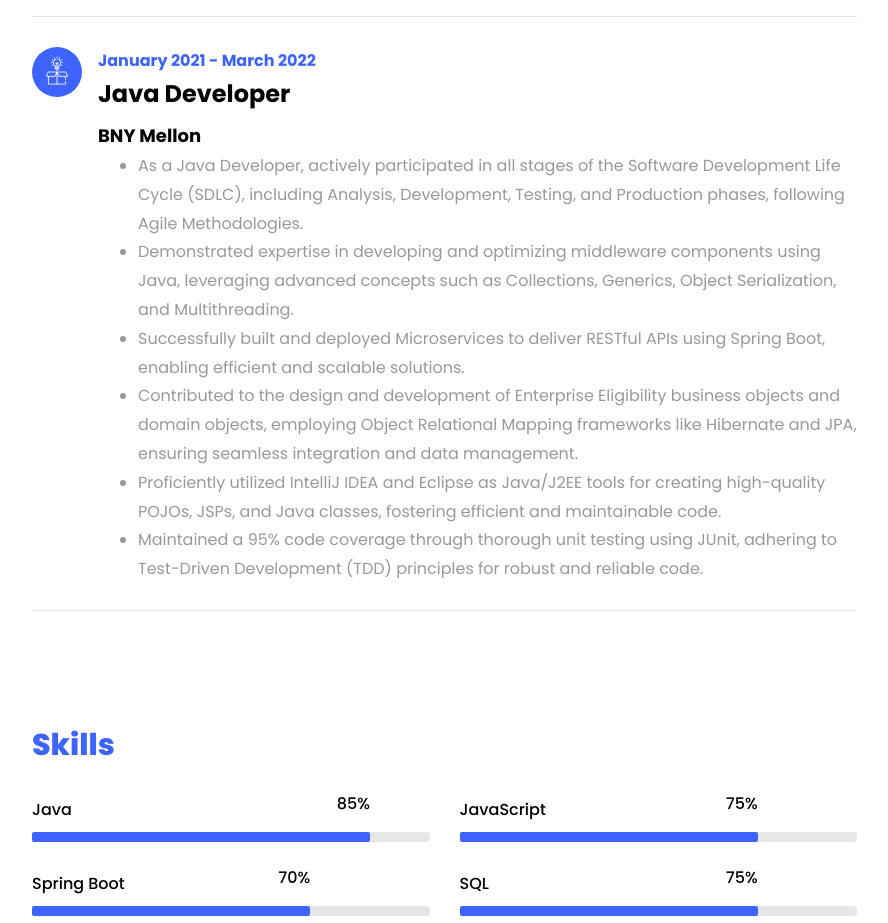
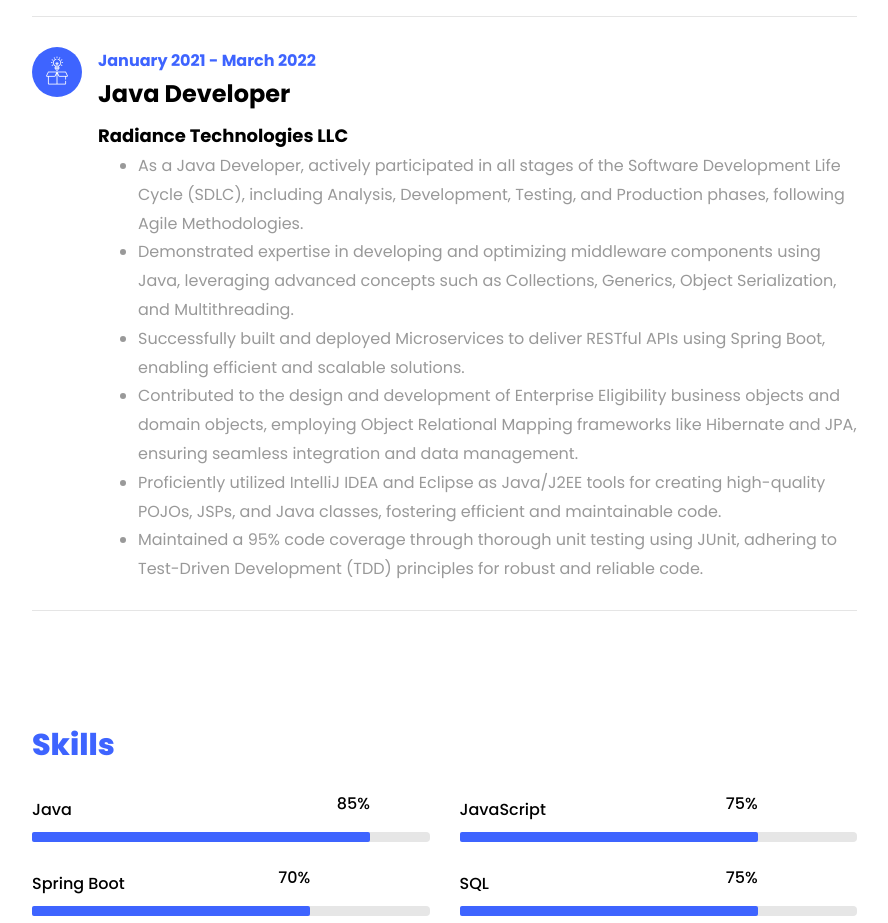
Before and after one commit to madeByRM/madeByRM.github.io, a plain HTML site: page index.html in a window 1280 px wide. Shown: the part 2380-3303 px from the top of the page, without its empty margins (338-1226 px from the left). Drawn offline with Linux system fonts and the light colour scheme; files whose address does not match are found by name.

Commit message:
Updated resume

```diff
--- a/index.html
+++ b/index.html
@@ -164,7 +164,7 @@
               <div class="text pl-3">
                 <span class="date">January 2021 - March 2022</span>
                 <h2>Java Developer</h2>
-                <span class="position">BNY Mellon</span>
+                <span class="position">Radiance Technologies LLC</span>
                 <ul>
                   <li>As a Java Developer, actively participated in all stages of the Software Development Life Cycle
                     (SDLC), including Analysis, Development, Testing, and Production phases, following Agile
```
Also changed, not shown: 3 other files.
